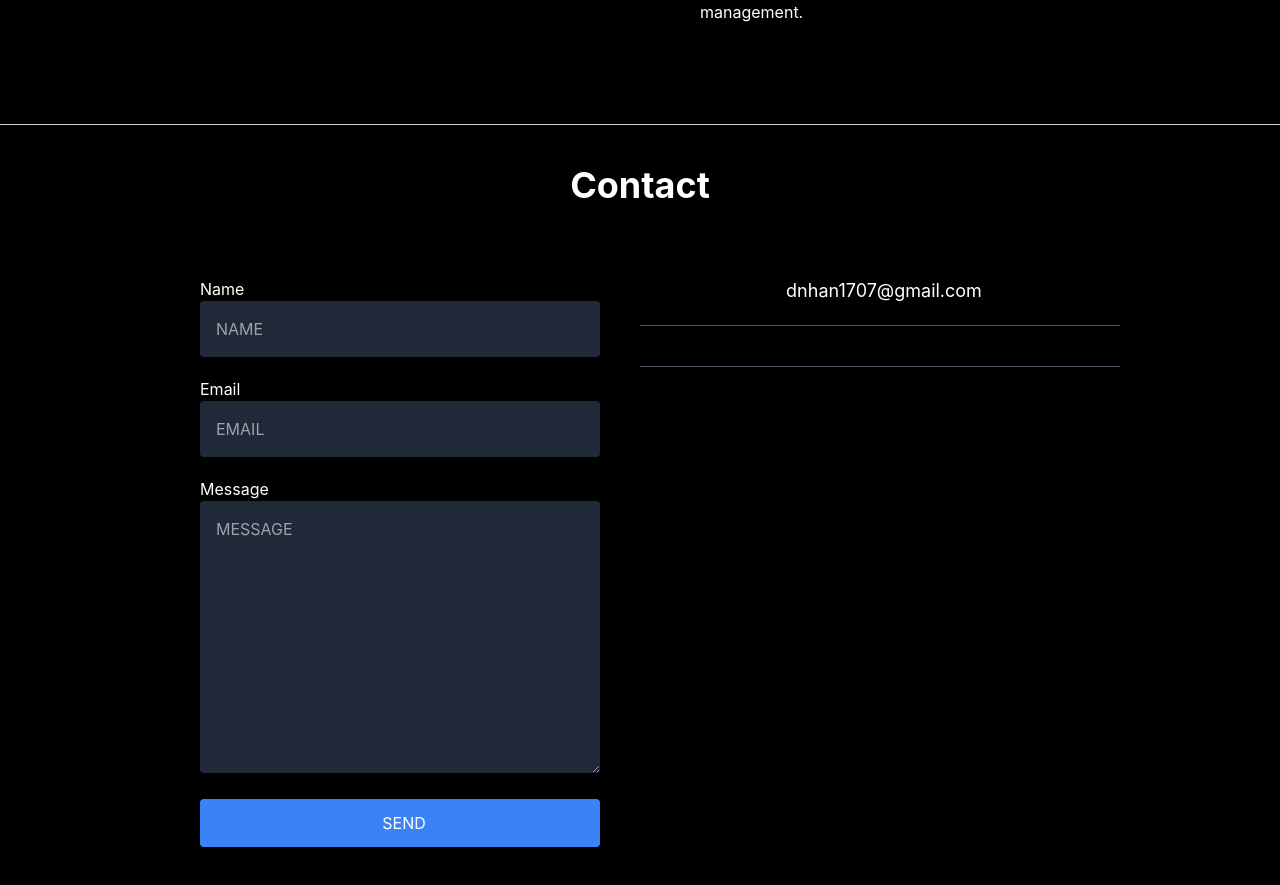
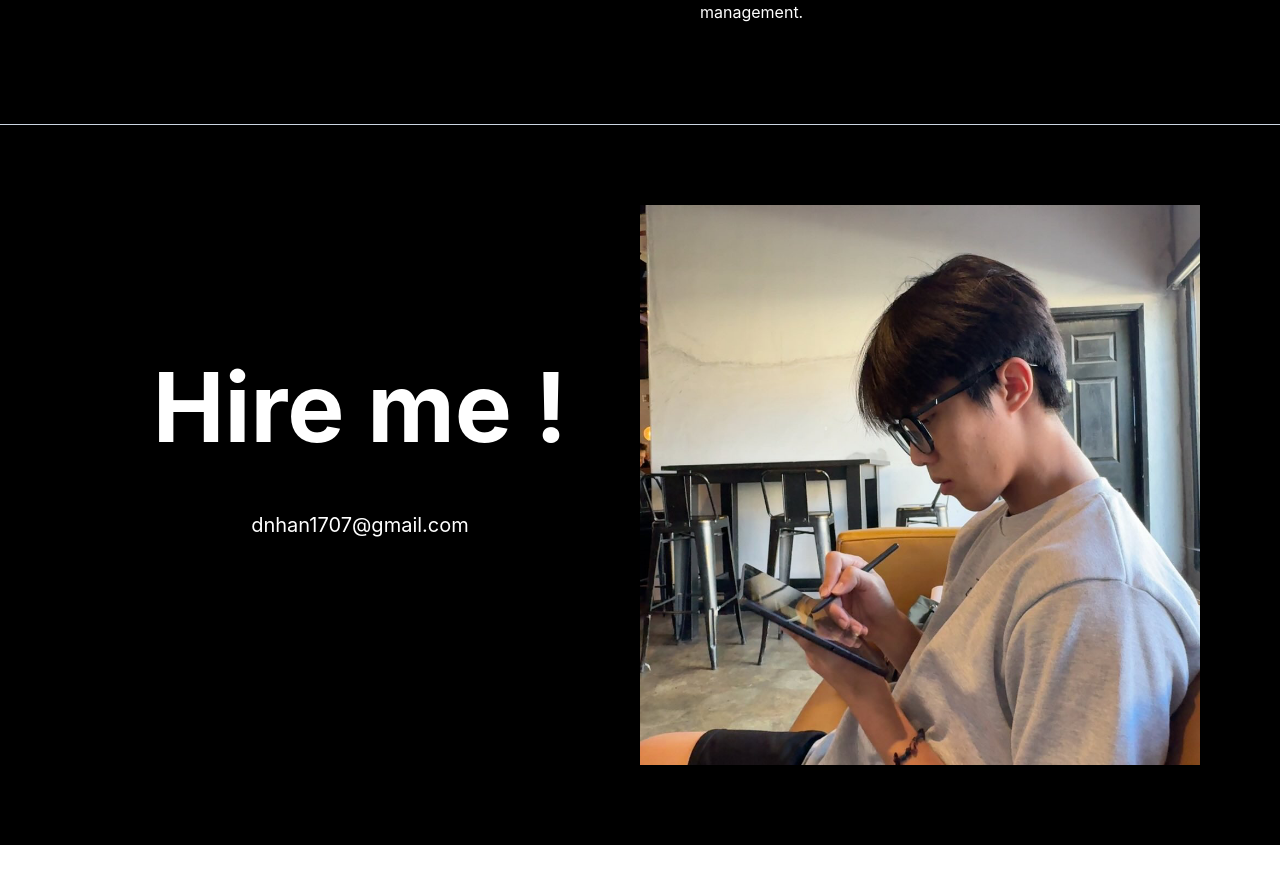
Before and after one commit to dnhan1707/myportfolio, a React (Create React App) app: page / in a window 1280 px wide. Shown: the part 2770-3655 px from the top of the page. After the commit the page ends 3615 px from the top, so only its background shows below. Built offline with nearby package versions, Linux system fonts and the light colour scheme.

Commit message:
update contact

```diff
--- a/src/App.js
+++ b/src/App.js
@@ -5,17 +5,17 @@ import headstarter from './headstarterAI.png';
 import journeyAi from './journeyAi.png'
 import taskflowAi from './taskflowAi.png'
 import './App.css';
-import ContactForm from './ContactForm';
+import me from './me.jpg'
 
 function App() {
 
   return (
     <div className="App">
       <div className='container flex flex-col'>
-        <div className='header w-screen bg-black text-white px-32 pt-10'>
-          <div className='header-container flex flex-row gap-10 items-end justify-end'>
+        <div className='header w-screen bg-black text-white px-32 md:px-32 pt-10'>
+          <div className='header-container flex flex-row gap-4 md:gap-10 items-end justify-end'>
             <div className='resume'>
-                <a href="https://drive.google.com/file/d/14E1RlgIrPawF8Q7BqL6s0dJi2eu3cTwV/view?usp=sharing">Resume</a>
+                <a href="https://drive.google.com/file/d/14HEcTBbT1R2hPD4WusaWk6SjFi4j41tz/view?usp=sharing">Resume</a>
             </div>
 
             <div className='contact'>
@@ -27,7 +27,7 @@ function App() {
 
 
         {/* First Section */}
-        <div className='intro-page bg-black w-screen h-screen text-white px-20 pt-10 pb-0 flex fade-in'>
+        <div className='intro-page bg-black w-full h-screen text-white px-6 md:px-20 pt-10 pb-0 flex flex-col md:flex-row fade-in'>
 
           {/* Name and Image */}
           <div className='name-and-pic w-2/3'>
@@ -165,26 +165,13 @@ function App() {
 
         {/* Contact */}
         <div id="contact" className='contact w-screen bg-black text-white border-t border-t-slate-300'>
-          <div className="contact-container flex flex-col justify-center items-center">
-            <h1 className="text-4xl font-bold text-center pb-8 pt-10">Contact</h1>
-            <div className='contact-section flex flex-row w-3/4'>
-              <ContactForm></ContactForm>
-
-
-              {/* Direct Contact Information */}
-              <div className="direct-contact-container text-center mt-10 w-1/2">
-
-                {/* Contact List */}
-                <ul className="contact-list space-y-4">
-                  <li className="list-item text-lg">
-                    <i className="fa fa-envelope fa-2x pr-2"></i>
+            <div className='contact-container flex flex-row items-center justify-center p-20'>
+                <div className='get-in-touch flex flex-col items-center w-1/2'>
+                    <h1 className='text-8xl font-bold pb-14 fade-in-up'>Hire me !</h1>
+                    <div className='contact-des text-xl pb-10'>
                       <a href="mailto:dnhan1707@gmail.com" title="Send me an email" className="hover:underline">dnhan1707@gmail.com</a>
-                  </li>
-                </ul>
-
-                <hr className="my-5 border-gray-600" />
-
-                {/* Social Media Links */}
+                    </div>
+                    <div className='social-link mt-8'>
                         <ul className="social-media-list flex justify-center space-x-5">
                             <li>
                                 <a href="https://www.linkedin.com/in/nhan-tri-danh-29b922223/" target="_blank" className="contact-icon text-gray-400 hover:text-white fa-2x">
@@ -197,14 +184,13 @@ function App() {
                                 </a>
                             </li>
                         </ul>
-
-                <hr className="my-5 border-gray-600" />
-
                     </div>
                 </div>
 
+                <div className='my-image w-1/2'>
+                    <img src={me} className='fade-in-image scale-up-on-hover' alt="My Image"/>
                 </div>
-
+            </div>
         </div>
 
 
```
Also changed, not shown: src/me.jpg (added). Lines whose indentation alone changed are shown as unchanged.
